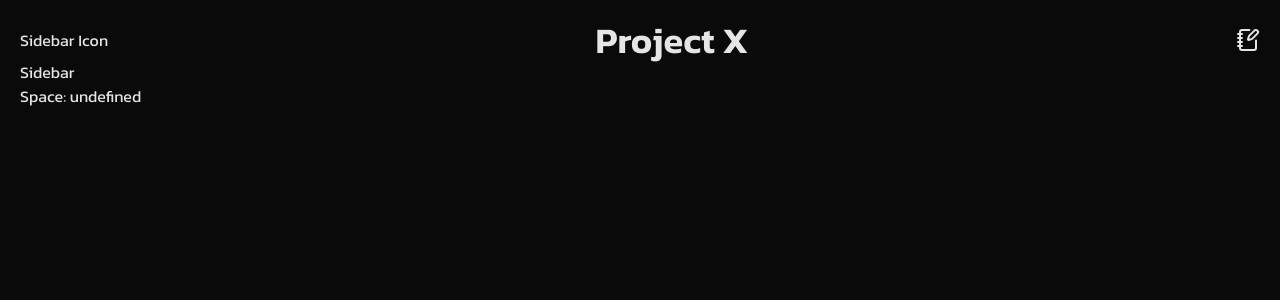
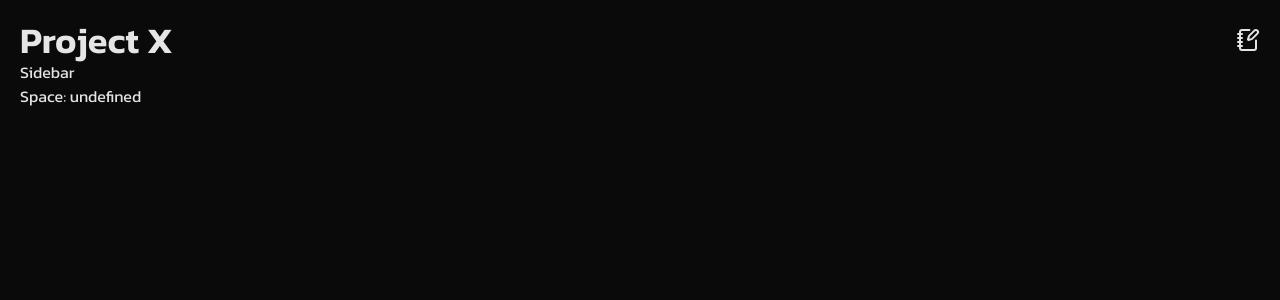
Before and after one commit to non-paulitical/ProjectX, a React (Vite) app in the folder frontend/client/: page /app in a window 1280 px wide. Shown: the top 300 px of the page. Built offline with nearby package versions, Linux system fonts and the light colour scheme.

Commit message:
Modified the header with regards to the sidebar.

```diff
--- a/frontend/client/src/components/Header.tsx
+++ b/frontend/client/src/components/Header.tsx
@@ -2,15 +2,12 @@ import { NotebookPen } from 'lucide-react';
 
 const Header = () => {
   return (
-    <header className="flex justify-between items-center sticky">
-      <section>
-        Sidebar Icon
-      </section>
-      <section className="font-semibold text-4xl">
+    <header className=" flex-1 flex items-center justify-between">
+      <section className="font-semibold text-2xl md:text-3xl lg:text-4xl">
         Project X
       </section>
       <section>
-        <NotebookPen className='cursor-pointer'/>
+        <NotebookPen className='cursor-pointer' />
       </section>
     </header>
   )
```
